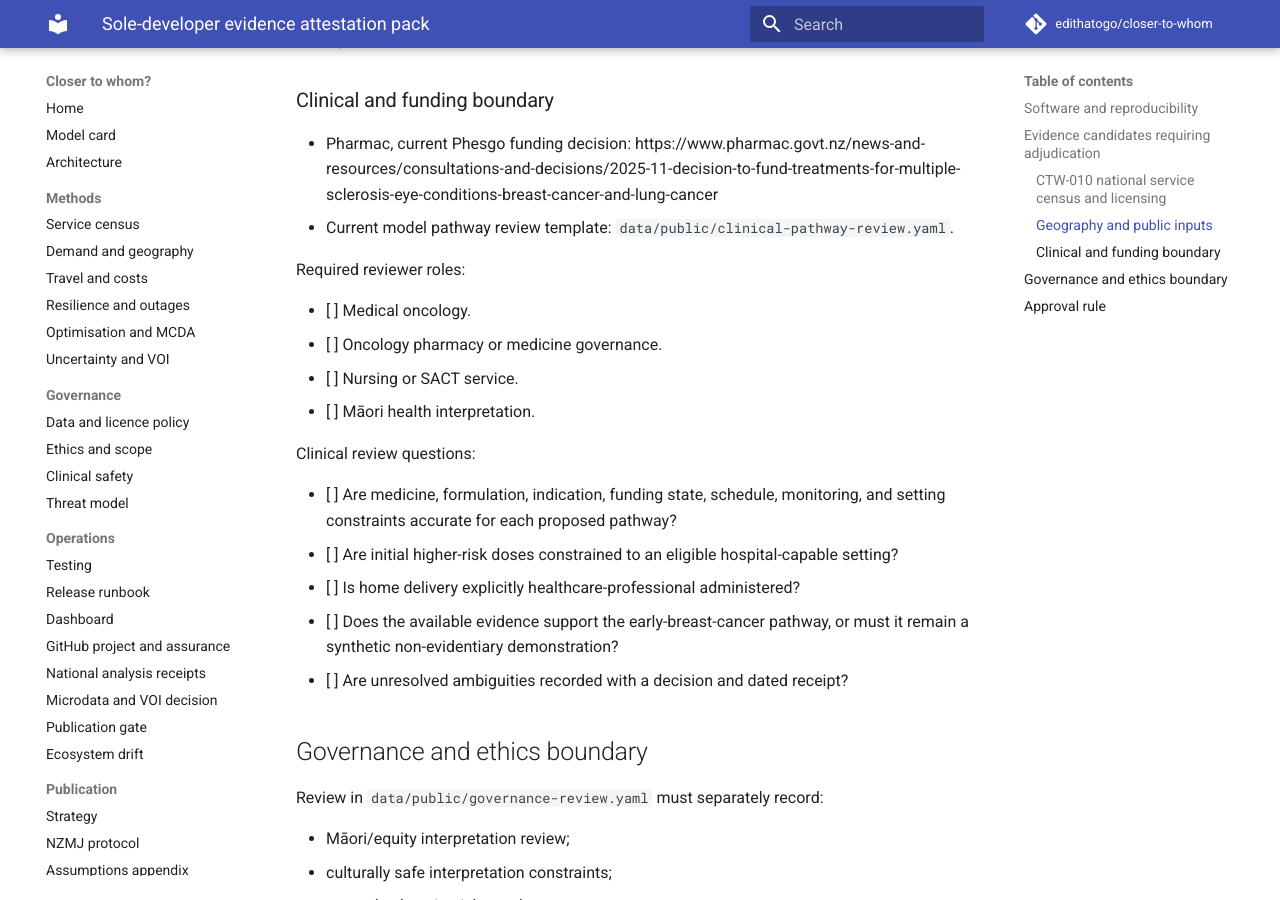
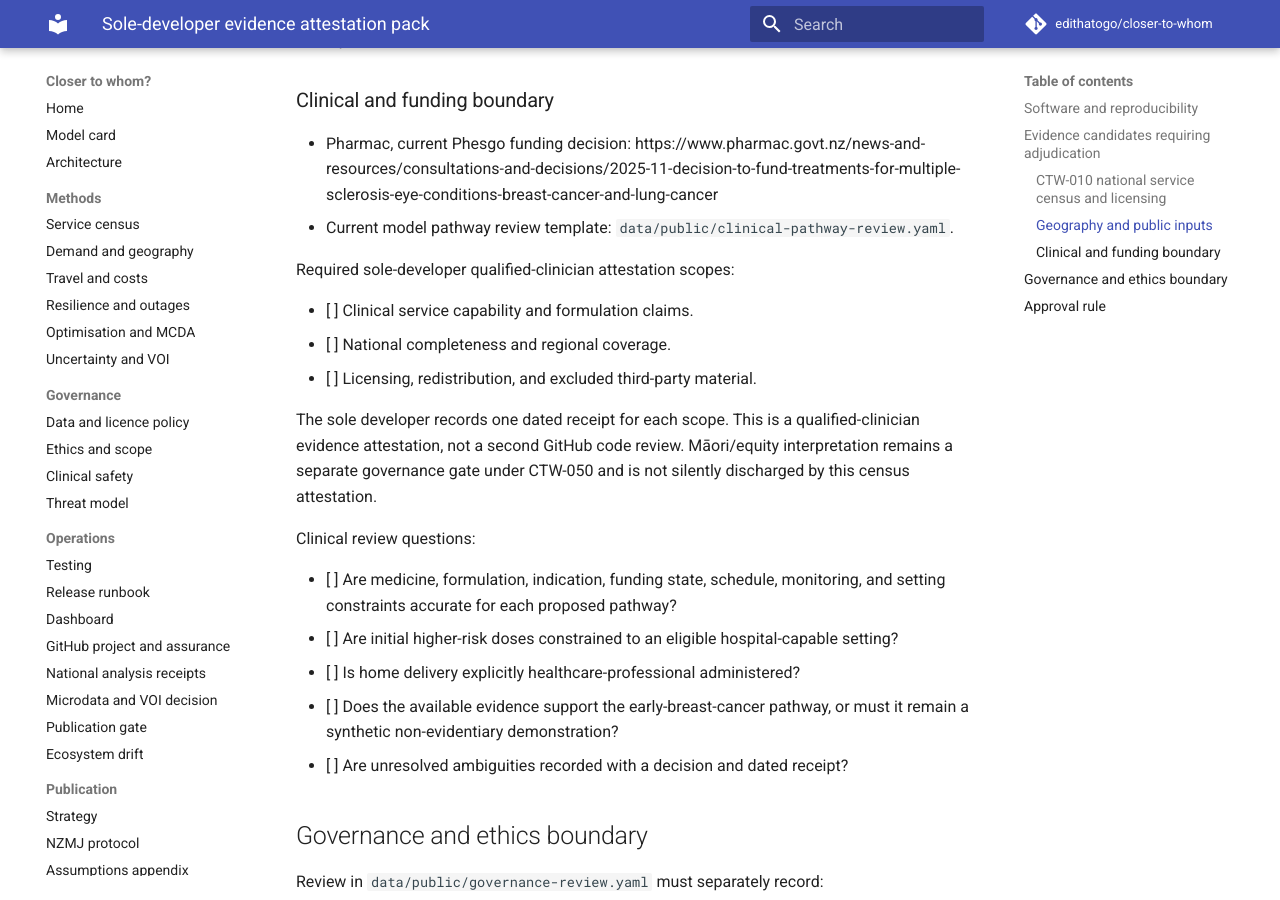
Before and after one commit to edithatogo/closer-to-whom, an MkDocs documentation site: the page built from docs/operations/independent-review-pack.md, in a window 1280 px wide and 900 px high, scrolled down 1820 px. Built offline with MkDocs 1.6.1 and Material for MkDocs 9.7.7, drawn with Linux system fonts in a browser that asks for light colours; comment, search, counter and statistics services are not loaded.

Commit message:
docs: align CTW-010 governance records (#43)
* governance: allow sole-developer clinician attestation

* fix: align attestation contract error

* docs: align census governance with sole clinician harness

* fix: repair decision log yaml

---------

Co-authored-by: Dylan Mordaunt (ISLHD) <Dylan.Mordaunt@health.nsw.gov.au>

```diff
--- a/docs/operations/independent-review-pack.md
+++ b/docs/operations/independent-review-pack.md
@@ -64,12 +64,13 @@ Recommended review decisions:
   https://www.pharmac.govt.nz/news-and-resources/consultations-and-decisions/2025-11-decision-to-fund-treatments-for-multiple-sclerosis-eye-conditions-breast-cancer-and-lung-cancer
 - Current model pathway review template: `data/public/clinical-pathway-review.yaml`.
 
-Required reviewer roles:
+Required sole-developer qualified-clinician attestation scopes:
 
-- [ ] Medical oncology.
-- [ ] Oncology pharmacy or medicine governance.
-- [ ] Nursing or SACT service.
-- [ ] Māori health interpretation.
+- [ ] Clinical service capability and formulation claims.
+- [ ] National completeness and regional coverage.
+- [ ] Licensing, redistribution, and excluded third-party material.
+
+The sole developer records one dated receipt for each scope. This is a qualified-clinician evidence attestation, not a second GitHub code review. Māori/equity interpretation remains a separate governance gate under CTW-050 and is not silently discharged by this census attestation.
 
 Clinical review questions:
 
```
Also changed, not shown: 1 other file.
